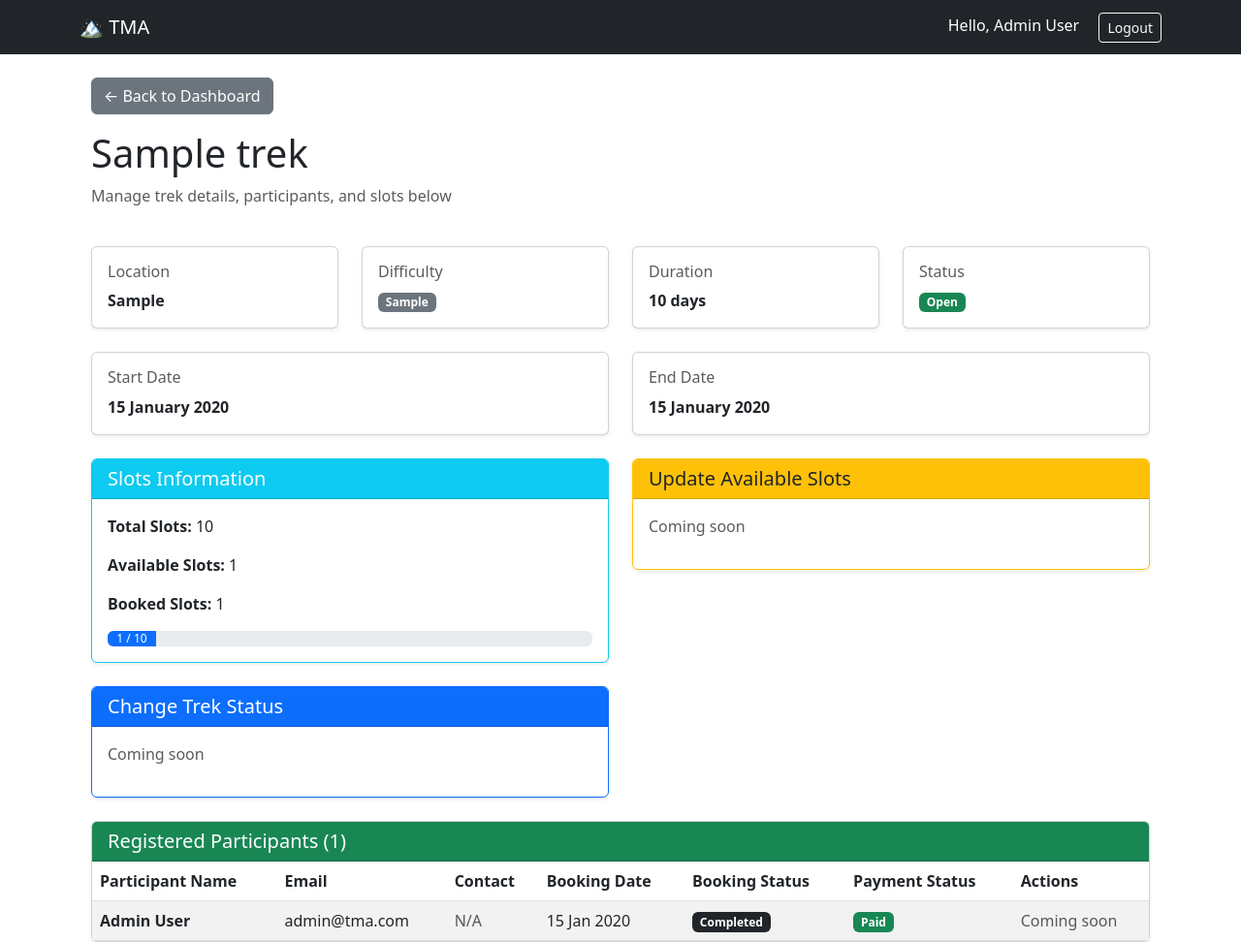
After one commit to prerak2005/TMA-23f3001390-MAD1, a Flask app: page /staff/trek/1 in a window 1280 px wide. The commit adds this page. Shown: the whole page at 97% size. Run offline with Flask 3, Linux system fonts and the light colour scheme; a user stored in the database is signed in; tables that the repository leaves empty hold one stand-in row (values such as "Sample post").

Commit message:
M4-added Trek Details with participant list view

```diff
--- a/app/staff_routes.py
+++ b/app/staff_routes.py
@@ -68,3 +68,36 @@ def dashboard():
         closed_treks=closed_treks,
         total_participants=total_participants
         )
+
+
+@staff.route('/trek/<int:trek_id>')
+@login_required
+def trek_details(trek_id):
+    """
+
+    Display trek details including:
+    - Trek info (name, location, difficulty, dates, slots)
+    - List of registered participants with booking details
+    - Action buttons (Update Slots, Change Status, Remove Participant)
+
+    """
+    trek = get_trek_or_404(trek_id)
+
+    # Get all bookings for this trek (all participants)
+    bookings = Booking.query.filter_by(trek_id=trek_id).all()
+
+    # Enrich booking data with user details
+    participants = []
+    for booking in bookings:
+        user = User.query.get(booking.user_id)
+        participants.append({
+            'booking': booking,
+            'user': user
+        })
+
+    return render_template(
+        'staff/trek_details.html',
+        trek=trek,
+        participants=participants,
+        participant_count=len(participants)
+    )
--- /dev/null
+++ b/app/templates/staff/trek_details.html
@@ -0,0 +1,203 @@
+{% extends "base.html" %}
+
+{% block content %}
+<div class="container-fluid mt-4">
+    <!-- Back Button & Header -->
+    <div class="row mb-4">
+        <div class="col-md-12">
+            <a href="{{ url_for('staff.dashboard') }}" class="btn btn-secondary mb-3">← Back to Dashboard</a>
+            <h1>{{ trek.name }}</h1>
+            <p class="text-muted">Manage trek details, participants, and slots below</p>
+        </div>
+    </div>
+
+    <!-- Trek Info Cards -->
+    <div class="row mb-4">
+        <div class="col-md-3">
+            <div class="card shadow-sm">
+                <div class="card-body">
+                    <h6 class="card-title text-muted">Location</h6>
+                    <p class="card-text"><strong>{{ trek.location }}</strong></p>
+                </div>
+            </div>
+        </div>
+
+        <div class="col-md-3">
+            <div class="card shadow-sm">
+                <div class="card-body">
+                    <h6 class="card-title text-muted">Difficulty</h6>
+                    <p class="card-text"><span class="badge bg-secondary">{{ trek.difficulty }}</span></p>
+                </div>
+            </div>
+        </div>
+
+        <div class="col-md-3">
+            <div class="card shadow-sm">
+                <div class="card-body">
+                    <h6 class="card-title text-muted">Duration</h6>
+                    <p class="card-text"><strong>{{ trek.duration }} days</strong></p>
+                </div>
+            </div>
+        </div>
+
+        <div class="col-md-3">
+            <div class="card shadow-sm">
+                <div class="card-body">
+                    <h6 class="card-title text-muted">Status</h6>
+                    <p class="card-text">
+                        {% if trek.status == 'open' %}
+                            <span class="badge bg-success">Open</span>
+                        {% elif trek.status == 'closed' %}
+                            <span class="badge bg-danger">Closed</span>
+                        {% elif trek.status == 'completed' %}
+                            <span class="badge bg-dark">Completed</span>
+                        {% elif trek.status == 'pending' %}
+                            <span class="badge bg-warning">Pending</span>
+                        {% elif trek.status == 'approved' %}
+                            <span class="badge bg-info">Approved</span>
+                        {% endif %}
+                    </p>
+                </div>
+            </div>
+        </div>
+    </div>
+
+    <!-- Dates Info -->
+    <div class="row mb-4">
+        <div class="col-md-6">
+            <div class="card shadow-sm">
+                <div class="card-body">
+                    <h6 class="card-title text-muted">Start Date</h6>
+                    <p class="card-text"><strong>{{ trek.start_date.strftime('%d %B %Y') }}</strong></p>
+                </div>
+            </div>
+        </div>
+
+        <div class="col-md-6">
+            <div class="card shadow-sm">
+                <div class="card-body">
+                    <h6 class="card-title text-muted">End Date</h6>
+                    <p class="card-text"><strong>{{ trek.end_date.strftime('%d %B %Y') }}</strong></p>
+                </div>
+            </div>
+        </div>
+    </div>
+
+    <!-- Slots Information & Update -->
+    <div class="row mb-4">
+        <div class="col-md-6">
+            <div class="card border-info shadow-sm">
+                <div class="card-header bg-info text-white">
+                    <h5 class="mb-0">Slots Information</h5>
+                </div>
+                <div class="card-body">
+                    <p><strong>Total Slots:</strong> {{ trek.total_slots }}</p>
+                    <p><strong>Available Slots:</strong> {{ trek.available_slots }}</p>
+                    <p><strong>Booked Slots:</strong> {{ participant_count }}</p>
+                    <div class="progress mt-2">
+                        {% set booked_percent = (participant_count / trek.total_slots * 100) if trek.total_slots > 0 else 0 %}
+                        <div class="progress-bar" role="progressbar" style="width: {{ booked_percent }}%;"
+                             aria-valuenow="{{ participant_count }}" aria-valuemin="0" aria-valuemax="{{ trek.total_slots }}">
+                            {{ participant_count }} / {{ trek.total_slots }}
+                        </div>
+                    </div>
+                </div>
+            </div>
+        </div>
+
+        <div class="col-md-6">
+            <div class="card border-warning shadow-sm">
+                <div class="card-header bg-warning">
+                    <h5 class="mb-0">Update Available Slots</h5>
+                </div>
+                <div class="card-body">
+                   <p class="text-muted">Coming soon</p>
+                </div>
+            </div>
+        </div>
+    </div>
+
+    <!-- Status Update -->
+    <div class="row mb-4">
+        <div class="col-md-6">
+            <div class="card border-primary shadow-sm">
+                <div class="card-header bg-primary text-white">
+                    <h5 class="mb-0">Change Trek Status</h5>
+                </div>
+                <div class="card-body">
+                    <p class="text-muted">Coming soon</p>
+                </div>
+            </div>
+        </div>
+    </div>
+
+    <!-- Participants List -->
+    <div class="row">
+        <div class="col-md-12">
+            <div class="card shadow-sm">
+                <div class="card-header bg-success text-white">
+                    <h5 class="mb-0">Registered Participants ({{ participant_count }})</h5>
+                </div>
+
+                {% if participants %}
+                    <div class="table-responsive">
+                        <table class="table table-hover table-striped mb-0">
+                            <thead>
+                                <tr>
+                                    <th>Participant Name</th>
+                                    <th>Email</th>
+                                    <th>Contact</th>
+                                    <th>Booking Date</th>
+                                    <th>Booking Status</th>
+                                    <th>Payment Status</th>
+                                    <th>Actions</th>
+                                </tr>
+                            </thead>
+                            <tbody>
+                                {% for data in participants %}
+                                    <tr>
+                                        <td><strong>{{ data.user.name }}</strong></td>
+                                        <td>{{ data.user.email }}</td>
+                                        <td>
+                                            {% if data.user.contact_number %}
+                                                {{ data.user.contact_number }}
+                                            {% else %}
+                                                <span class="text-muted">N/A</span>
+                                            {% endif %}
+                                        </td>
+                                        <td>{{ data.booking.created_at.strftime('%d %b %Y') }}</td>
+                                        <td>
+                                            {% if data.booking.booking_status == 'booked' %}
+                                                <span class="badge bg-success">Booked</span>
+                                            {% elif data.booking.booking_status == 'cancelled' %}
+                                                <span class="badge bg-danger">Cancelled</span>
+                                            {% elif data.booking.booking_status == 'completed' %}
+                                                <span class="badge bg-dark">Completed</span>
+                                            {% endif %}
+                                        </td>
+                                        <td>
+                                            {% if data.booking.payment_status == 'completed' %}
+                                                <span class="badge bg-success">Paid</span>
+                                            {% elif data.booking.payment_status == 'pending' %}
+                                                <span class="badge bg-warning">Pending</span>
+                                            {% endif %}
+                                        </td>
+                                        <td>
+                                            <span class="text-muted text-sm">Coming soon</span>
+                                        </td>
+                                    </tr>
+                                {% endfor %}
+                            </tbody>
+                        </table>
+                    </div>
+                {% else %}
+                    <div class="card-body">
+                        <p class="text-muted text-center mb-0">No participants registered yet.</p>
+                    </div>
+                {% endif %}
+            </div>
+        </div>
+    </div>
+
+</div>
+{% endblock %}
```
Also changed, not shown: app/templates/staff/dashboard.html (+4 -4 lines).
